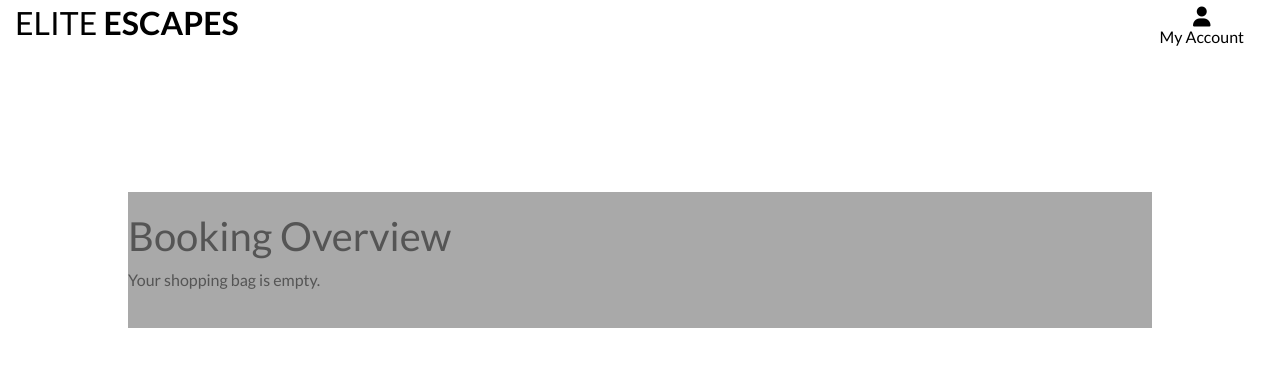
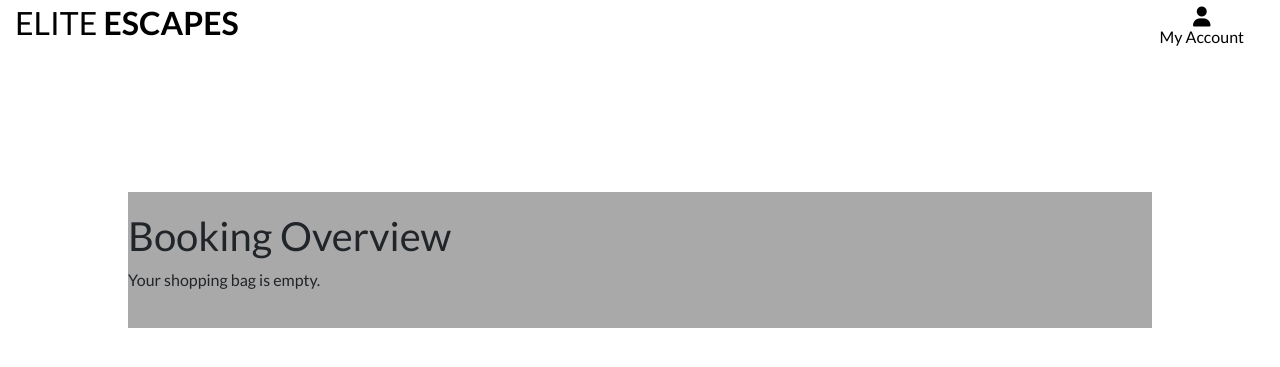
Before and after one commit to Alexiou981/elite-escapes, a Django app: page /bag/ in a window 1280 px wide. Shown: the top 367 px of the page. Run offline with Django 3.2, Linux system fonts and the light colour scheme; some libraries are stand-ins or nearby versions.

Commit message:
style: remove background color from body rule

```diff
--- a/static/css/base.css
+++ b/static/css/base.css
@@ -4,7 +4,6 @@ html {
 }
 
 body {
-    color: #555;
     font-family: 'Lato';
 }
 
```
